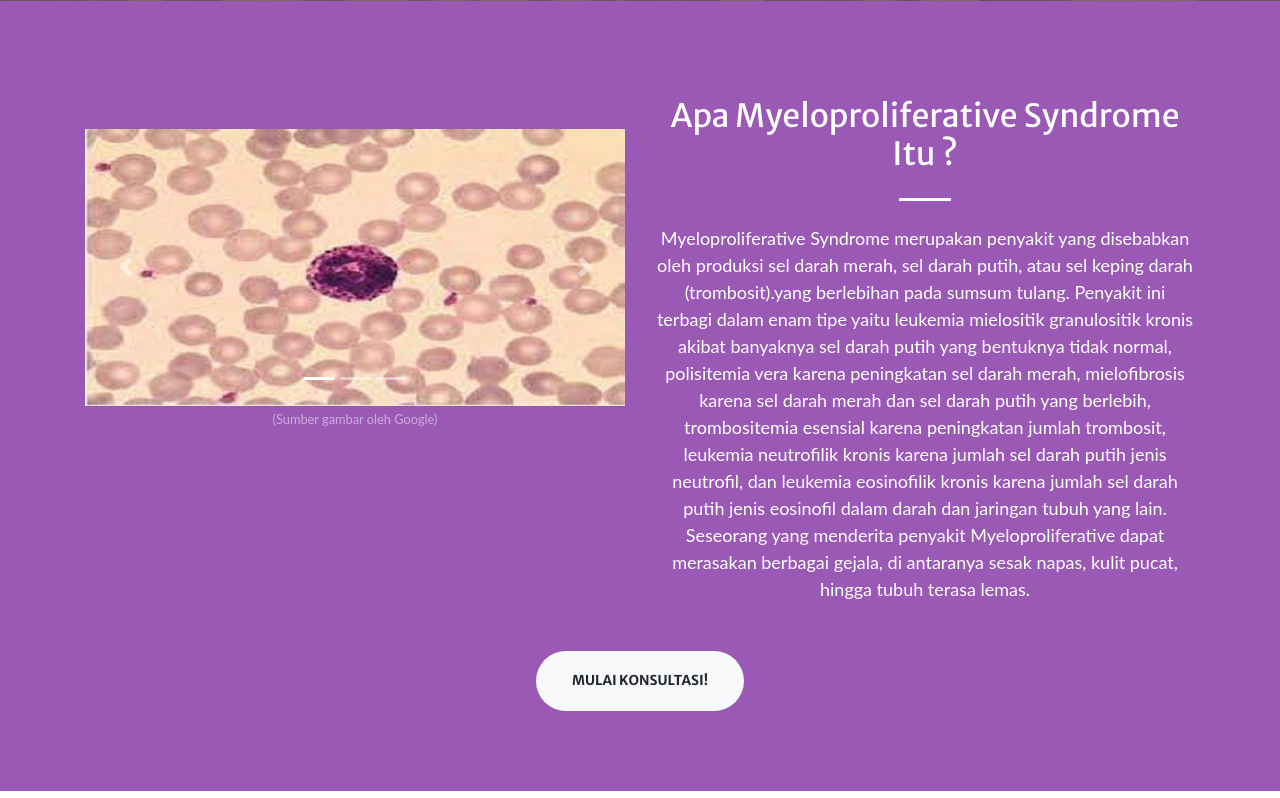
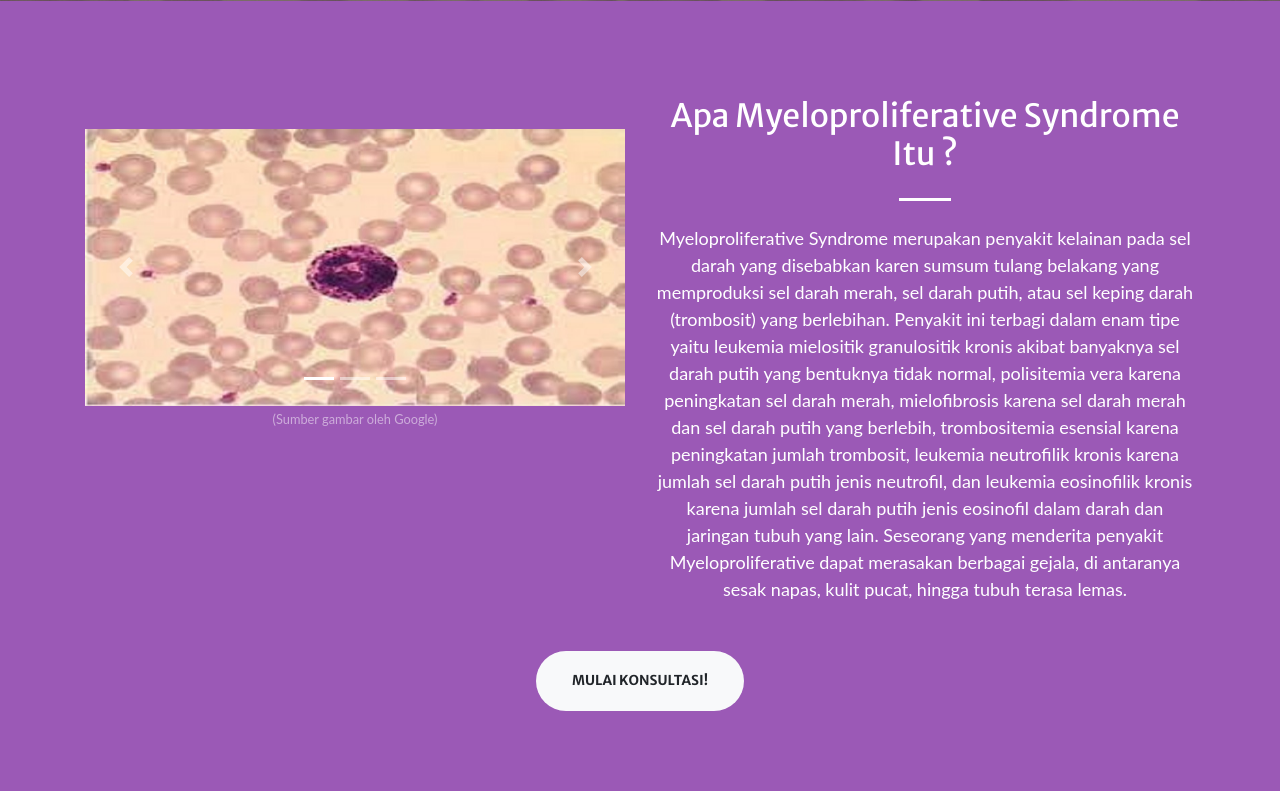
Before and after one commit to DeniHidayatullah/sistemcerdas, a CodeIgniter app: page /sistemcerdas/ in a window 1280 px wide. Shown: the part 799-1597 px from the top of the page. Run offline with CodeIgniter, Linux system fonts and the light colour scheme; data comes from the database, SQL or seed files in the repository.

Commit message:
ubahdeskripsipenyakit

```diff
--- a/application/config/config.php
+++ b/application/config/config.php
@@ -23,7 +23,7 @@ defined('BASEPATH') OR exit('No direct script access allowed');
 | a PHP script and you can easily do that on your own.
 |
 */
-$config['base_url'] = 'http://localhost/sistemcerdas/';
+$config['base_url'] = 'http://localhost:8080/sistemcerdas/';
 
 /*
 |--------------------------------------------------------------------------
--- a/application/views/pages/home.php
+++ b/application/views/pages/home.php
@@ -50,7 +50,7 @@
         <div class="col-md-6 text-center">
           <h2 class="text-white mt-3">Apa Myeloproliferative Syndrome Itu ?</h2>
           <hr class="divider light my-4">
-          <p class="text-white-50 mb-4" style="font-size: 18px; color: #fff !important;">Myeloproliferative Syndrome merupakan penyakit yang disebabkan oleh produksi sel darah merah, sel darah putih, atau sel keping darah (trombosit).yang berlebihan pada sumsum tulang. Penyakit ini terbagi dalam enam tipe yaitu leukemia mielositik granulositik kronis akibat banyaknya sel darah putih yang bentuknya tidak normal, polisitemia vera karena peningkatan sel darah merah, mielofibrosis karena sel darah merah dan sel darah putih yang berlebih, trombositemia esensial karena peningkatan jumlah trombosit, leukemia neutrofilik kronis karena jumlah sel darah putih jenis neutrofil, dan leukemia eosinofilik kronis karena jumlah sel darah putih jenis eosinofil dalam darah dan jaringan tubuh yang lain. Seseorang yang menderita penyakit Myeloproliferative dapat merasakan berbagai gejala, di antaranya sesak napas, kulit pucat, hingga tubuh terasa lemas.</p>
+          <p class="text-white-50 mb-4" style="font-size: 18px; color: #fff !important;">Myeloproliferative Syndrome merupakan penyakit kelainan pada sel darah yang disebabkan karen sumsum tulang belakang yang memproduksi sel darah merah, sel darah putih, atau sel keping darah (trombosit) yang berlebihan. Penyakit ini terbagi dalam enam tipe yaitu leukemia mielositik granulositik kronis akibat banyaknya sel darah putih yang bentuknya tidak normal, polisitemia vera karena peningkatan sel darah merah, mielofibrosis karena sel darah merah dan sel darah putih yang berlebih, trombositemia esensial karena peningkatan jumlah trombosit, leukemia neutrofilik kronis karena jumlah sel darah putih jenis neutrofil, dan leukemia eosinofilik kronis karena jumlah sel darah putih jenis eosinofil dalam darah dan jaringan tubuh yang lain. Seseorang yang menderita penyakit Myeloproliferative dapat merasakan berbagai gejala, di antaranya sesak napas, kulit pucat, hingga tubuh terasa lemas.</p>
         </div>
           <a class="btn btn-light btn-xl js-scroll-trigger mt-4" href="#konsultasi">Mulai Konsultasi!</a>
       </div>
@@ -235,7 +235,7 @@
                 <p>E41181135</p>
             </div>
             <div class="col-lg-12 text-center">
-              <p class="text-muted mb-5">Jika ada yang ingin disampaikan bisa hubungi saya melalui kontak dibawah ini, Terimakasih telah berkunjung di website ini..</p>
+              <p class="text-muted mb-5">Jika ada yang ingin disampaikan bisa hubungi kamis melalui kontak dibawah ini, Terimakasih telah berkunjung di website ini..</p>
             </div>
           </div>
       </div>
```
